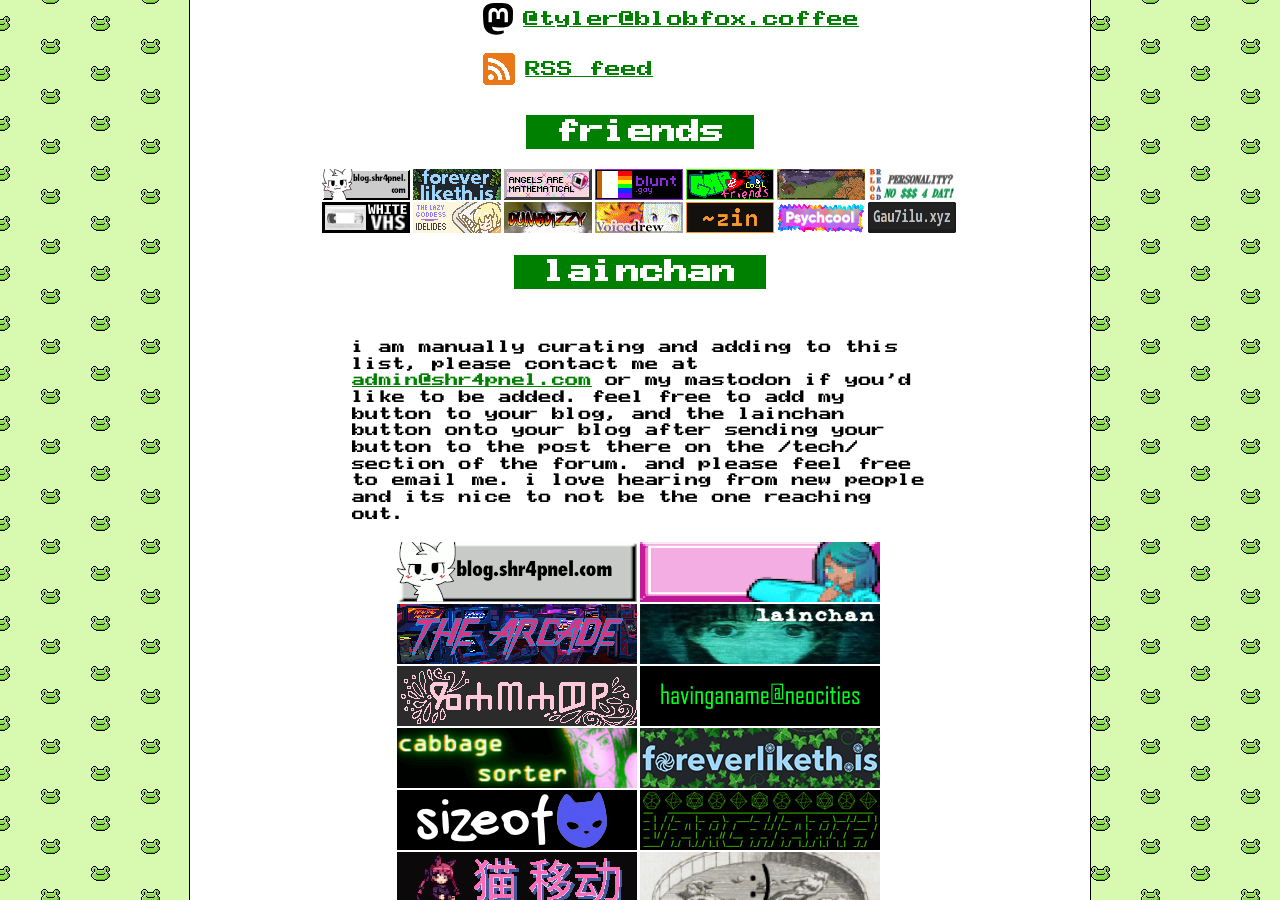
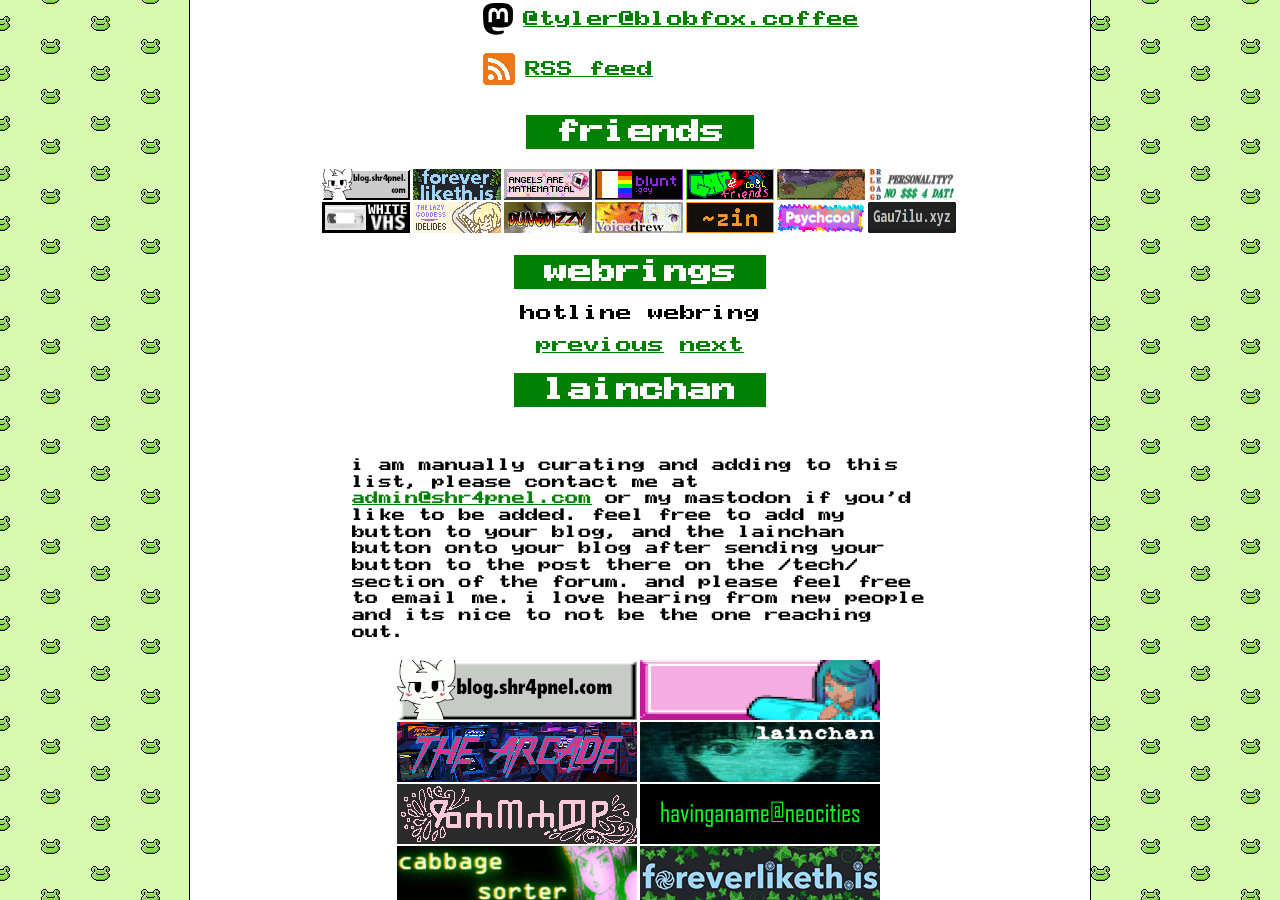
Before and after one commit to shrapnelnet/blog, a Jekyll site: the page built from index.html, in a window 1280 px wide and 900 px high, scrolled down 946 px. Built offline with Jekyll 4.4.1, drawn with Linux system fonts in a browser that asks for light colours; the list of posts is cut into pages by our own code.

Commit message:
re-add hotline webring link. sorry i forgot!

```diff
--- a/_layouts/shr4pnel.html
+++ b/_layouts/shr4pnel.html
@@ -167,6 +167,13 @@
                                 loading="lazy"
                         />
                     </a>
+                </div>
+                <h2 class="highlighted">webrings</h2>
+                <div class="flex-wrap">
+                    <p>hotline webring</p>
+                    <a href="https://hotlinewebring.club/shr4pnel/previous">previous</a>
+                    <a href="https://hotlinewebring.club/shr4pnel/next">next</a>
+                </div>
                 </div>
                 <h2 class="highlighted">lainchan</h2>
                 <div class="friend-container lain">
```
